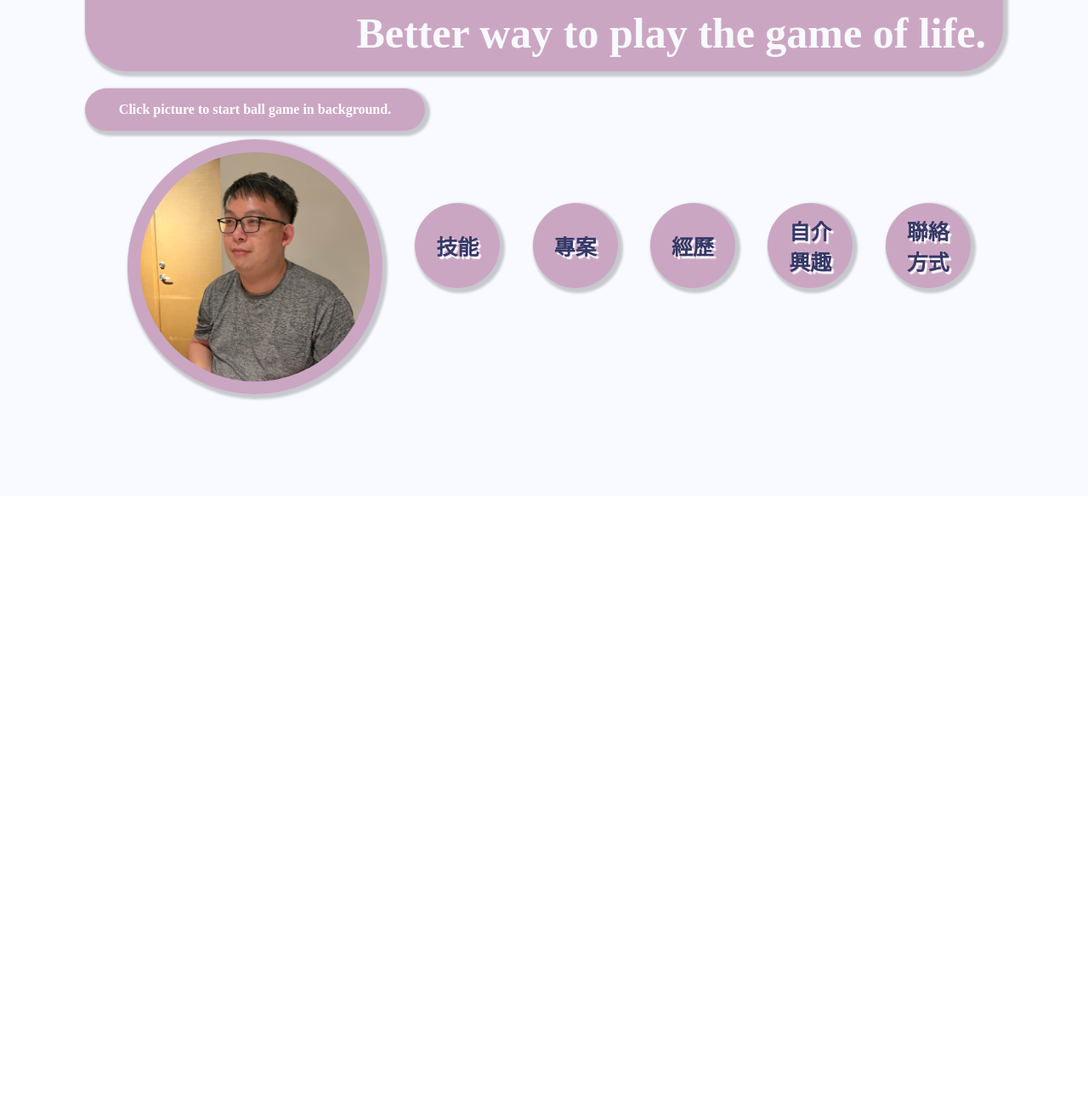
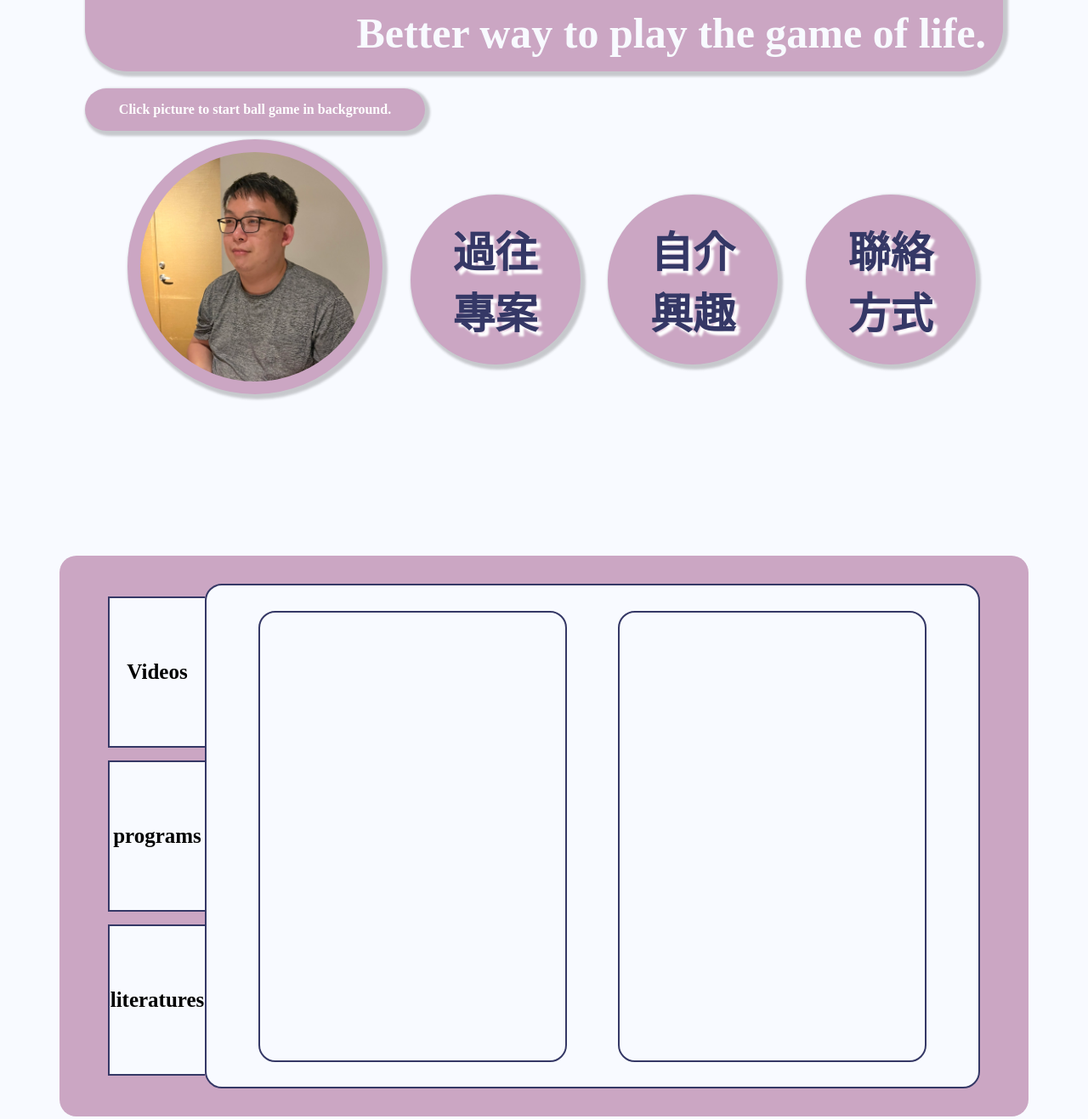
Before and after one commit to Nsstringdev/Nsstringdev.github.io, a plain HTML site: page Resume.html in a window 1280 px wide. Shown: the part 216-1533 px from the top of the page at 85% size. Before the commit the page ends 800 px from the top, so only its background shows below. Drawn offline with Linux system fonts and the light colour scheme.

Commit message:
12/12 update

```diff
--- a/Resume.css
+++ b/Resume.css
@@ -102,8 +102,8 @@ nav {
 #anchors{
     width: calc(100dvw - 550px);
     height: 350px;
-    right: 100px;
-    bottom: 120px;
+    right: 0px;
+    bottom: 10px;
     position: absolute;
     display: flex;
     justify-content: space-evenly;
@@ -111,12 +111,12 @@ nav {
 }
 
 #anchors > a {
-    width: 100px;
-    height: 100px;
+    width: 200px;
+    height: 200px;
     box-shadow: 3px 3px 3px 3px rgba(0,0,0,0.2);
     border-radius: 50%;
     font-weight: bold;
-    font-size: 25px;
+    font-size: 50px;
     background-color: #CBA6C3;
     color: #353866;
     text-shadow: 0.1em 0.1em 0.05em white;
@@ -125,6 +125,73 @@ nav {
     align-items: center;
     text-align: center;
     text-decoration: none;
+}
+
+#projects {
+    width: 100dvw;
+    height: 100dvh;
+    position: relative;
+    background-color: #f8faff;
+    display: flex;
+    justify-content: center;
+    align-items: center;
+}
+
+#projectsBoard {
+    width: calc(100dvw - 140px);
+    height: calc(100dvh - 140px);
+    position: relative;
+    background-color: #CBA6C3;
+    border-radius: 20px;
+    display: flex;
+    justify-content: center;
+    align-items: center;
+}
+
+#projectTitles {
+    width: 10%;
+    height: 90%;
+    position: relative;
+    display: flex;
+    flex-direction: column;
+    justify-content: space-evenly;
+    align-items: center;
+}
+
+#projectTitles > div {
+    width: 100%;
+    height: 30%;
+    background-color: #f8faff;
+    border: 2px solid #353866;
+    border-right: 0px solid #353866;
+    display: flex;
+    justify-content: center;
+    align-items: center;
+}
+
+#projectTitles > div > p {
+    font-size: 25px;
+    font-weight: bold;
+}
+
+#pages {
+    width: 80%;
+    height: 90%;
+    position: relative;
+    background-color: #f8faff;
+    border-radius: 20px;
+    border: 2px solid #353866;
+    display: flex;
+    justify-content: space-evenly;
+    align-items: center;
+}
+
+#pages > div {
+    width: 40%;
+    height: 90%;
+    position: relative;
+    border: 2px solid #353866;
+    border-radius: 20px;
 }
 
 @media (max-width:1200px) {
--- a/Resume.html
+++ b/Resume.html
@@ -20,17 +20,31 @@
             <div id="hint">
                 <p>Click picture to start ball game in background.</p>
             </div>
+            <div id="anchors">
+                <a id="projectsAnchor" href="#projects">過往<br>專案</a>
+                <a id="introducesAnchor" href="#introduces">自介<br>興趣</a>
+                <a id="footerAnchor" href="footer">聯絡<br>方式</a>
+            </div>
         </nav>
-        <div id="anchors">
-            <a id="skillsAnchor" href="#skills">技能</a>
-            <a id="projectsAnchor" href="#projects">專案</a>
-            <a id="experiencesAnchor" href="#experiences">經歷</a>
-            <a id="introducesAnchor" href="#introduces">自介<br>興趣</a>
-            <a id="footerAnchor" href="footer">聯絡<br>方式</a>
+        <div id="projects">
+            <div id="projectsBoard">
+                <div id="projectTitles">
+                    <div id="videos">
+                        <p>Videos</p>
+                    </div>
+                    <div id="programs">
+                        <p>programs</p>
+                    </div>
+                    <div id="literatures">
+                        <p>literatures</p>
+                    </div>
+                </div>
+                <div id="pages">
+                    <div id="pics"></div>
+                    <div id="contents"></div>
+                </div>
+            </div>
         </div>
-        <div id="skills"></div>
-        <div id="projects"></div>
-        <div id="experiences"></div>
         <div id="introduces"></div>
         <footer></footer>
     </div>
```
